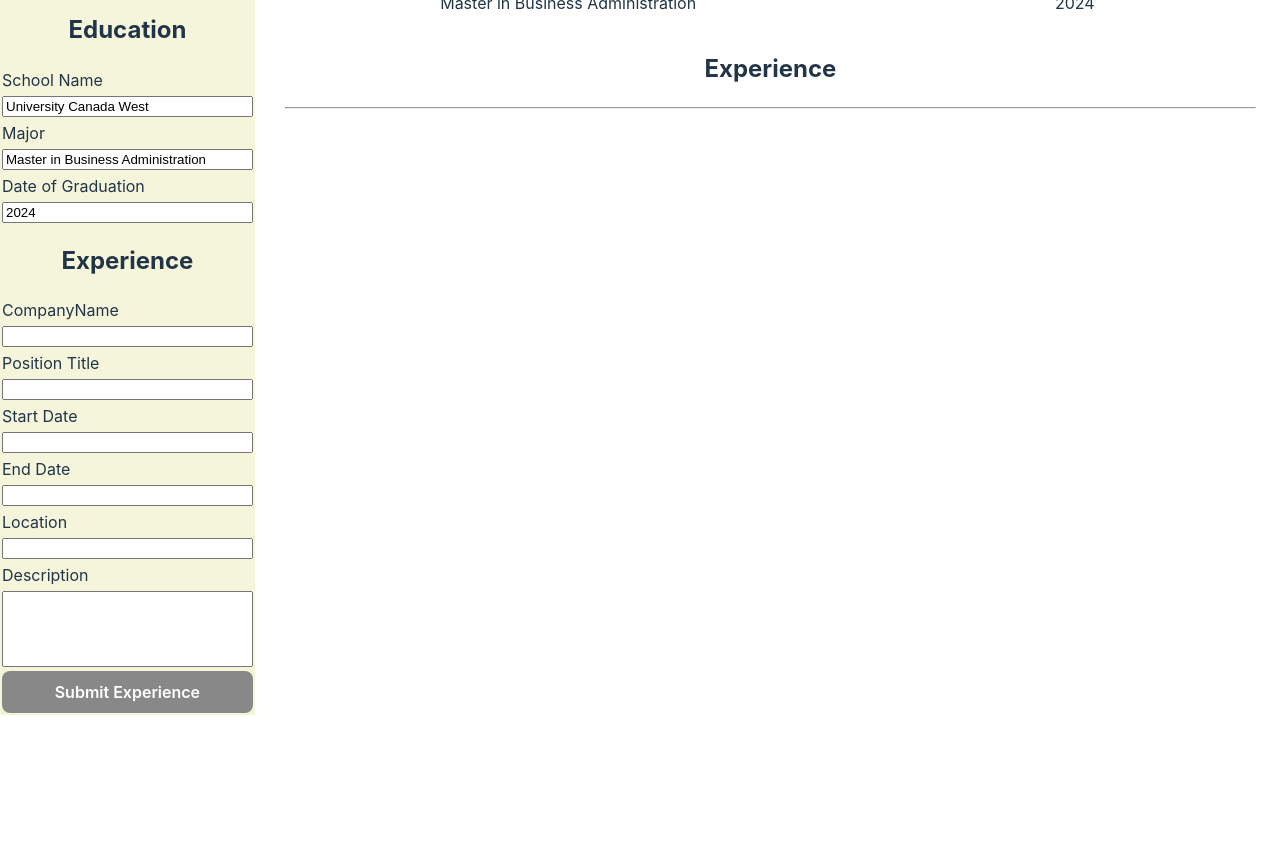
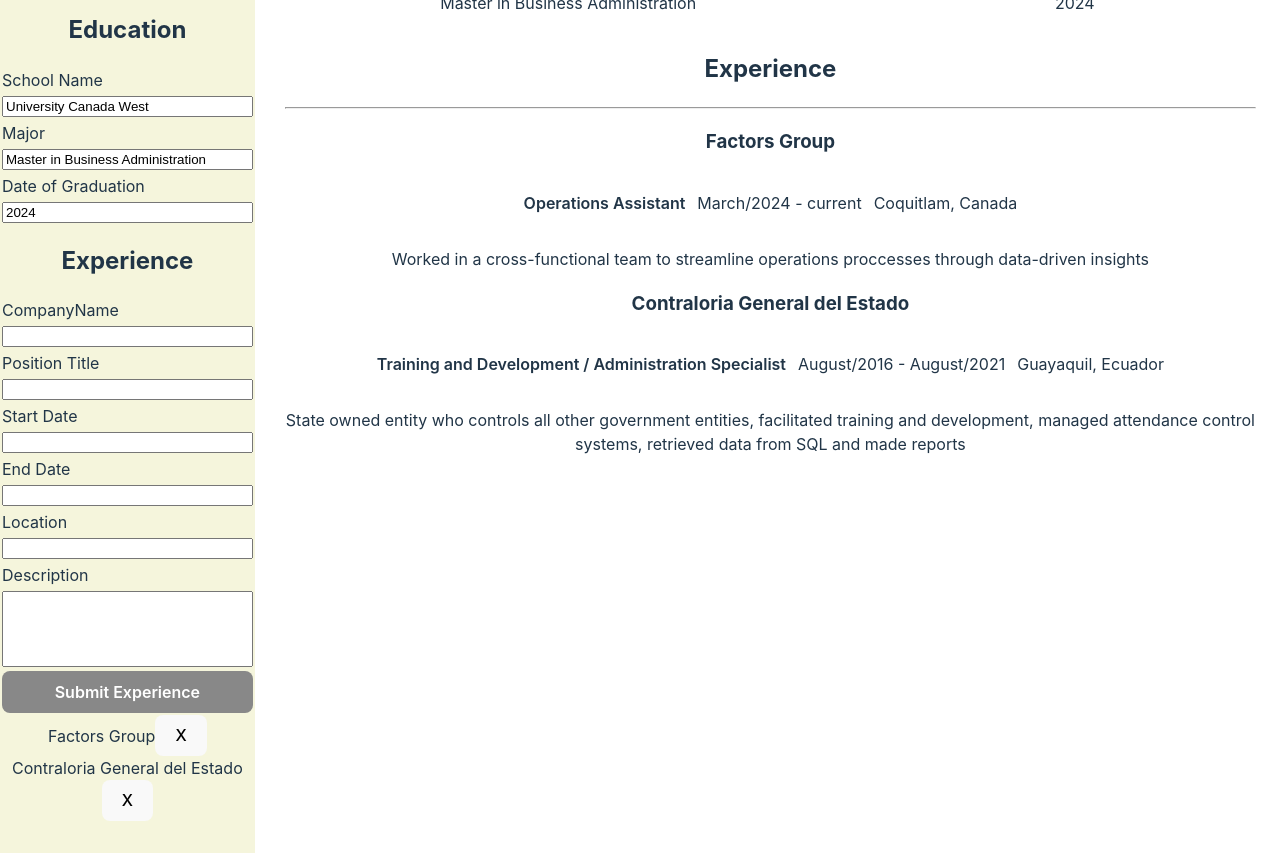
Before and after one commit to AJ-Gagliardo/create-a-resume, a React (Vite) app: page / in a window 1280 px wide. Shown: the part 400-1253 px from the top of the page. Before the commit the page ends 1115 px from the top, so only its background shows below. Built offline with nearby package versions, Linux system fonts and the light colour scheme.

Commit message:
finished the delete experience event handler

```diff
--- a/src/App.css
+++ b/src/App.css
@@ -60,6 +60,7 @@
 #leftSide {
   /* flex: 1; */
   background-color: beige;
+  padding-bottom: 2rem;
 
   /* height: 100vh; */
   /* display: grid; */
--- a/src/App.jsx
+++ b/src/App.jsx
@@ -18,26 +18,6 @@
   const [schoolName, setSchoolName] = useState("University Canada West");
   const [major, setMajor] = useState("Master in Business Administration");
   const [graduationDate, setGraduationDate] = useState("2024");
-
-  // collapse
-
-  const [showPersonalInformation, setShowPersonalInformation] = useState(true);
-  const [showEducation, setShowEducation] = useState(false);
-
-  const [experience, setExperience] = useState([]);
-
-  const defaultData = {
-    defaultFirstName: "Antonio",
-    defaultLastName: "Gagliardo",
-    defaultEmail: "ajgagliardo27@gmail.com",
-    defaultPhone: "+1(236)863 2759",
-    defaultAddress: "Vancouver, Canada",
-    defaultWebsite: "www.aj-gagliardo.github.io",
-
-    defaultEducation: "University Canada West",
-    defaultMajor: "Master in Business Administration",
-    defaultGraduation: 2023,
-  };
 
   const defaultExperience = [
     {
@@ -61,28 +41,57 @@
     },
   ];
 
+  // collapse
+
+  const [showPersonalInformation, setShowPersonalInformation] = useState(true);
+  const [showEducation, setShowEducation] = useState(false);
+
+  const [experience, setExperience] = useState(defaultExperience);
+
+  const defaultData = {
+    defaultFirstName: "Antonio",
+    defaultLastName: "Gagliardo",
+    defaultEmail: "ajgagliardo27@gmail.com",
+    defaultPhone: "+1(236)863 2759",
+    defaultAddress: "Vancouver, Canada",
+    defaultWebsite: "www.aj-gagliardo.github.io",
+
+    defaultEducation: "University Canada West",
+    defaultMajor: "Master in Business Administration",
+    defaultGraduation: 2023,
+  };
+
   function handleFullNameChange(e) {
     setFullName(e);
     // console.log(firstName);
   }
 
   // have to add onClick to button with a handle function related to get the job out of the company
-  function ManageExperience(indexToDelete) {
-    function handleDeleteExperience() {
-      const changeExp = experience.filter(
-        (jobs, index) => index !== indexToDelete
+  function ManageExperience() {
+    function handleDeleteExperience(indexToDelete) {
+      console.log(indexToDelete);
+      const newExperience = experience.filter(
+        (job) => job.id !== indexToDelete
       );
-      setExperience(changeExp);
+      setExperience(newExperience);
+      // setExperience((jobs) =>
+      //   jobs.filter((job) => job.companyName !== indexToDelete.companyName)
+      // );
+      // const changeExp = experience.filter(
+      //   (index) => index !== indexToDelete
+      // );
+      // // setExperience(changeExp);
+      // console.log(indexToDelete);
     }
 
     console.log(experience.length);
     return (
       <div>
-        {experience.map((job, index) => (
+        {experience.map((job) => (
           // <div key={index}>{experience.companyName}</div>
           <div>
             {job.companyName}
-            <button onClick={handleDeleteExperience}>X</button>
+            <button onClick={() => handleDeleteExperience(job.id)}>X</button>
           </div>
         ))}
       </div>
--- a/src/experience.jsx
+++ b/src/experience.jsx
@@ -21,6 +21,8 @@
     const { name, value } = e.target;
     console.log(e.target.value);
     setFormData((prevFormData) => ({ ...prevFormData, [name]: value }));
+    setFormData((prevFormData) => ({ ...prevFormData, id: Date.now() }));
+
     console.log(formData);
   }
 
```
